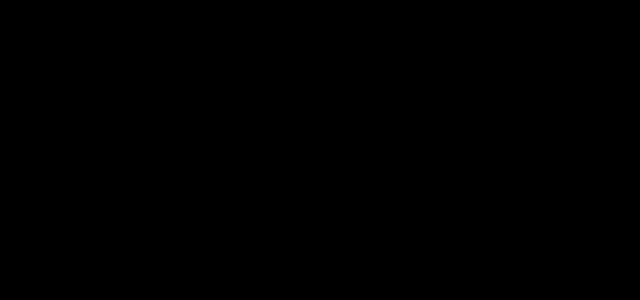
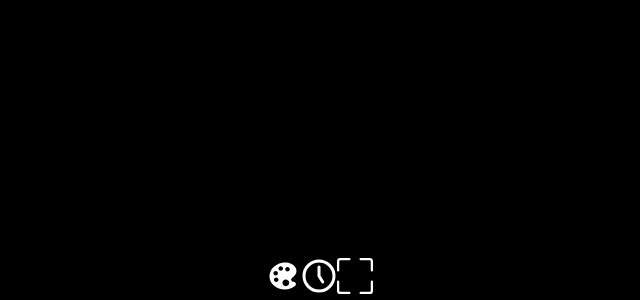
Before and after one commit to Biswajit0981/my-clock, a React (Vite) app: page / in a window 1280 px wide. Shown: the part 500-800 px from the top of the page, without its empty margins (334-974 px from the left). Built offline with nearby package versions, Linux system fonts and the light colour scheme.

Commit message:
Add buttons

```diff
--- a/src/components/Footer.tsx
+++ b/src/components/Footer.tsx
@@ -1,6 +1,24 @@
+import {useState} from "react";
+import {LuClock5} from "react-icons/lu";
+import {IoIosColorPalette} from "react-icons/io";
+import {BsFullscreen} from "react-icons/bs";
+
 const Footer = () => {
+    const [type, setType] = useState<boolean>(false);
+
     return (
-        <footer className="clock_footer">Footer</footer>
+        <div className="clock_menu">
+            <button className="hours_btn" onClick={() => setType((prev) => !prev)}>{type ? "24h" : "12h"}</button>
+            <button className="style_btn">
+                <IoIosColorPalette className="text-white text-4xl"/>
+            </button>
+            <button className="style_btn ">
+                <LuClock5 className="text-white text-4xl"/>
+            </button>
+            <button className="style_btn ">
+                <BsFullscreen className="text-white text-4xl"/>
+            </button>
+        </div>
     )
 }
 
```
